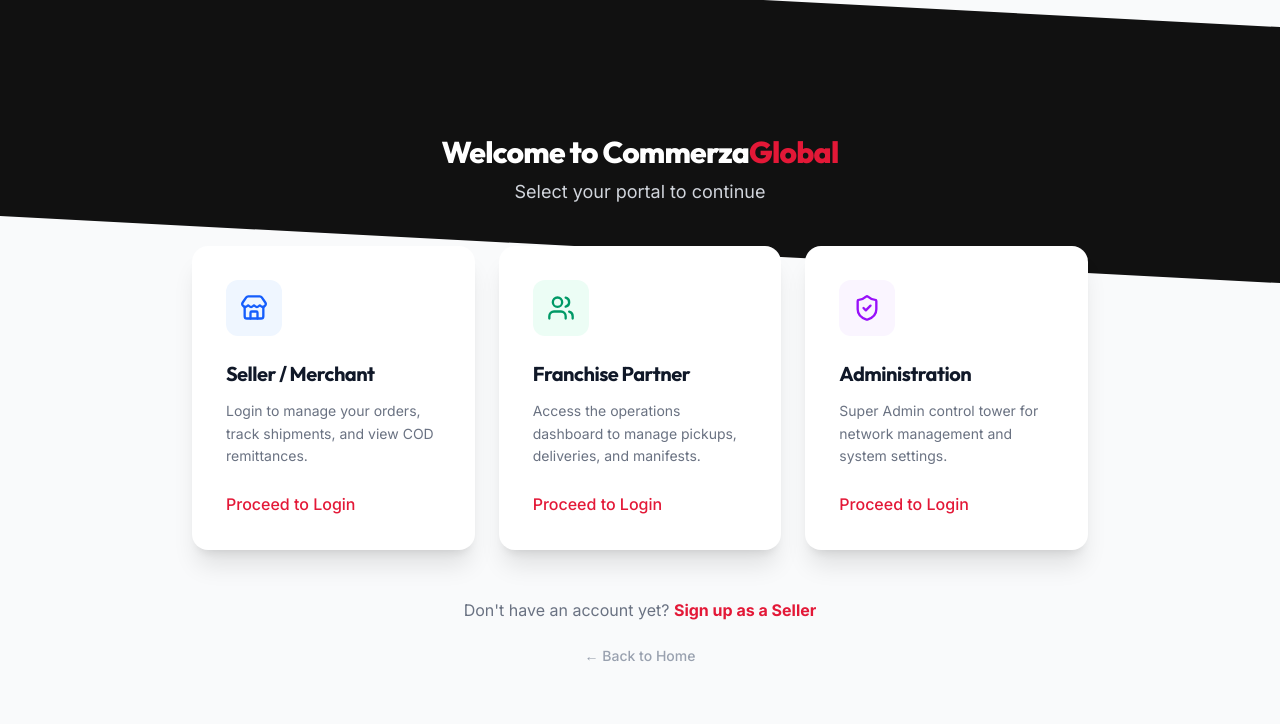
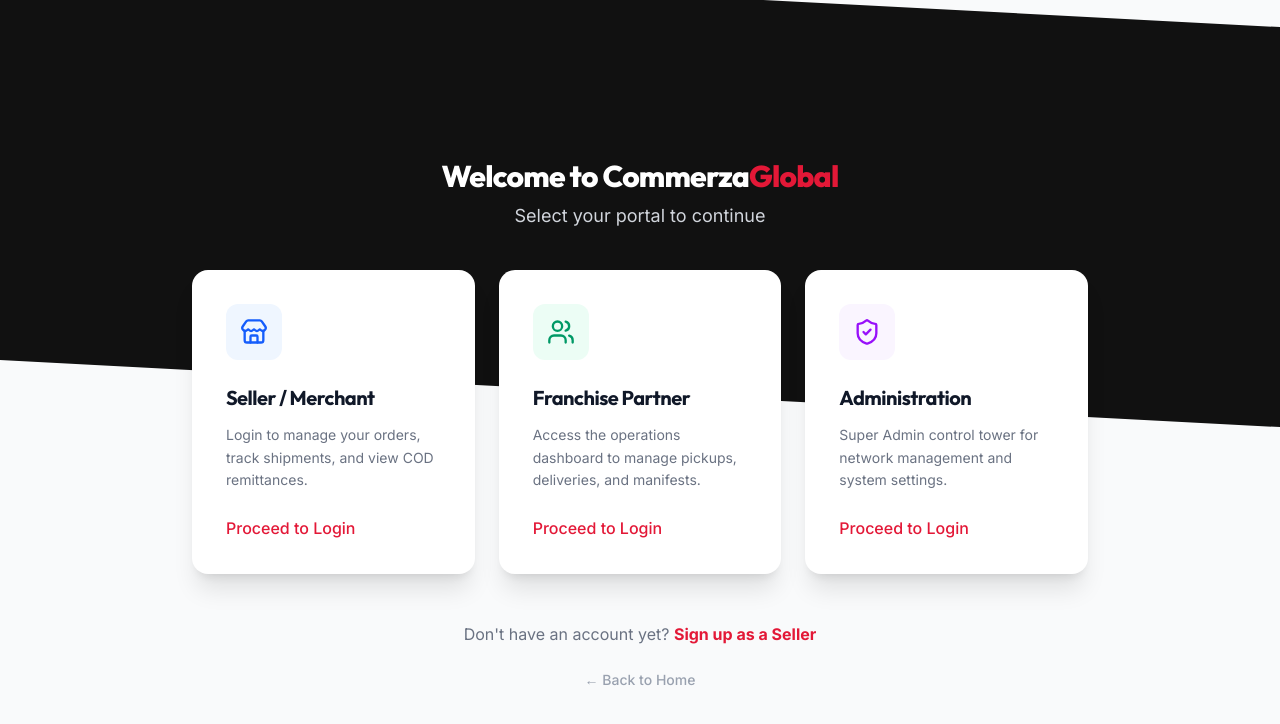
Before and after one commit to AdarshPDileep/Delivery-Plateform, a React (Vite) app: page /auth/login in a window 1280 px wide. Shown: the top 724 px of the page. Built offline with nearby package versions, Linux system fonts and the light colour scheme.

Commit message:
fixing ui

```diff
--- a/src/pages/auth/LoginSelection.jsx
+++ b/src/pages/auth/LoginSelection.jsx
@@ -38,9 +38,9 @@ export default function LoginSelection() {
   return (
     <div className="min-h-screen bg-gray-50 flex flex-col justify-center py-12 sm:px-6 lg:px-8 relative overflow-hidden">
       {/* Background decoration */}
-      <div className="absolute top-0 left-0 w-full h-64 bg-[#111111] skew-y-3 transform origin-top-left -translate-y-10"></div>
+      <div className="absolute top-0 left-0 w-full h-[400px] bg-[#111111] skew-y-3 transform origin-top-left -translate-y-10"></div>
 
-      <div className="relative z-10 sm:mx-auto sm:w-full sm:max-w-4xl">
+      <div className="relative z-10 sm:mx-auto sm:w-full sm:max-w-4xl mt-12">
         <div className="text-center mb-10">
           <h2 className="text-3xl font-extrabold text-white tracking-tight mb-2">
             Welcome to Commerza<span className="text-[#E31837]">Global</span>
```
